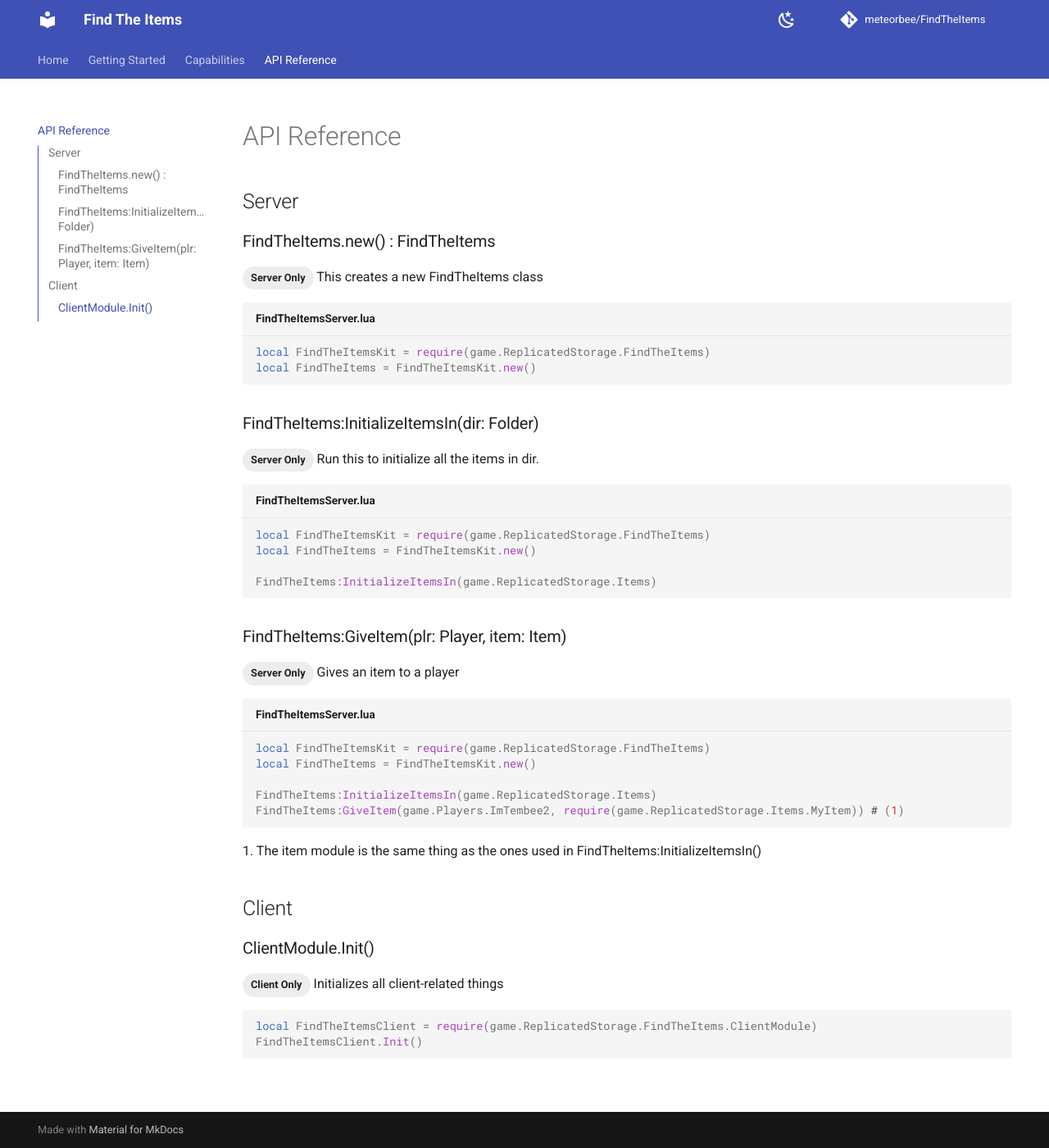
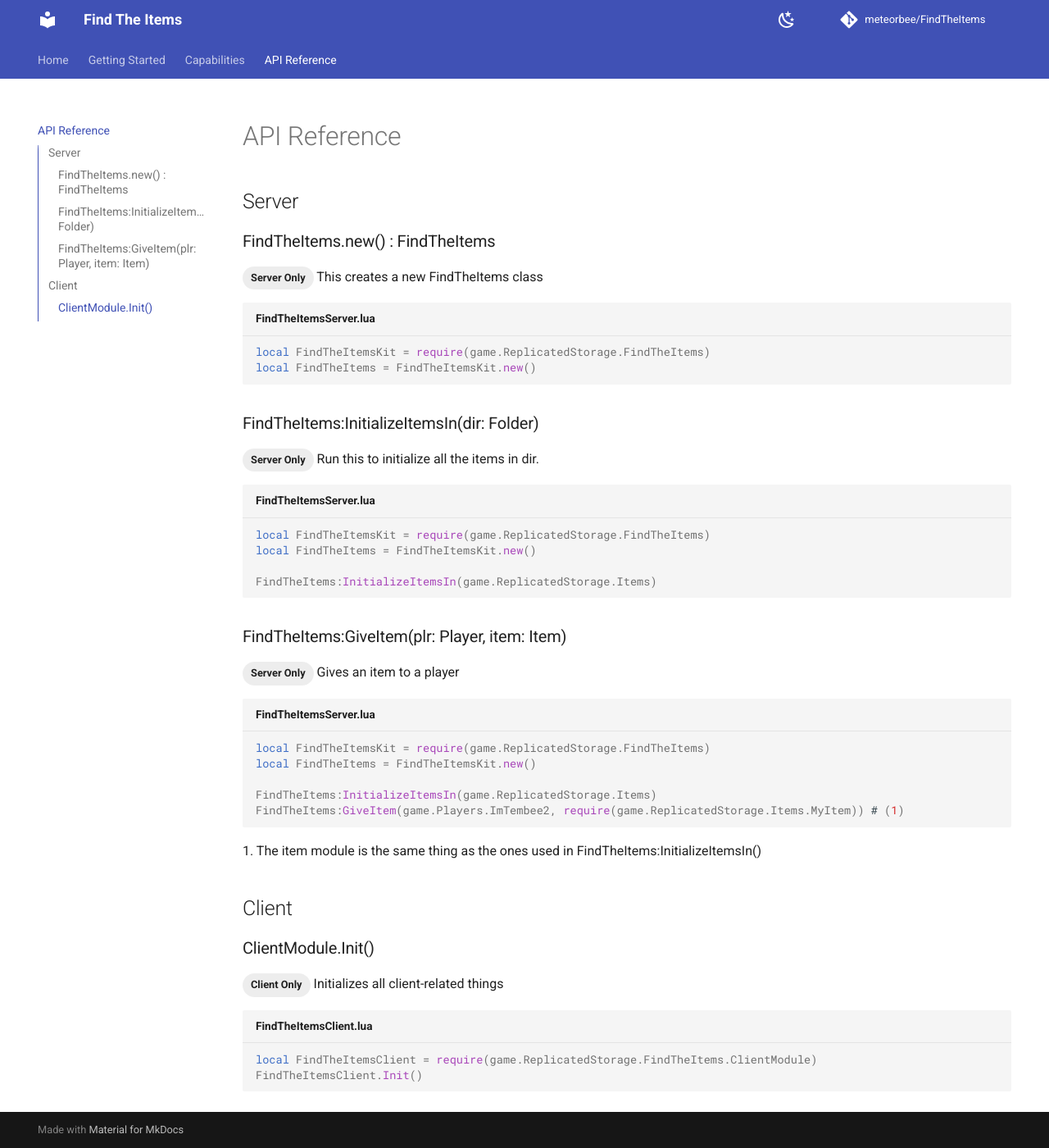
Before and after one commit to meteorbee/FindTheItems, an MkDocs documentation site: the page built from docs/APIReference.md, in a window 1280 px wide and 1400 px high. Shown: the whole window at 82% size. Built offline with MkDocs 1.6.1 and Material for MkDocs 9.7.7, drawn with Linux system fonts in a browser that asks for light colours; comment, search, counter and statistics services are not loaded.

Commit message:
Update APIReference.md

````diff
--- a/docs/APIReference.md
+++ b/docs/APIReference.md
@@ -35,7 +35,7 @@ FindTheItems:GiveItem(game.Players.ImTembee2, require(game.ReplicatedStorage.Ite
 ### ClientModule.Init()
 <span class="md-tag md-tag--secondary">Client Only</span>
 Initializes all client-related things
-```luau
+```luau title="FindTheItemsClient.lua"
 local FindTheItemsClient = require(game.ReplicatedStorage.FindTheItems.ClientModule)
 FindTheItemsClient.Init()
 ```
````
